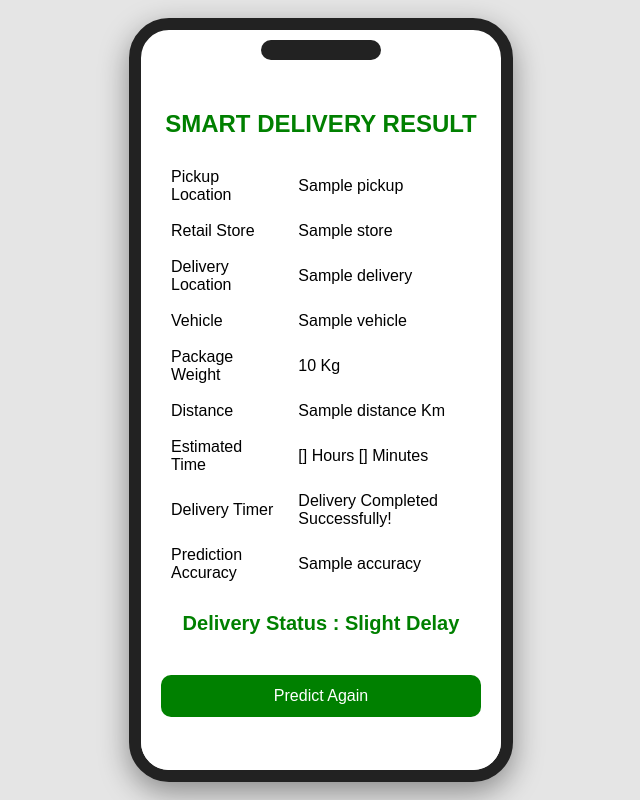
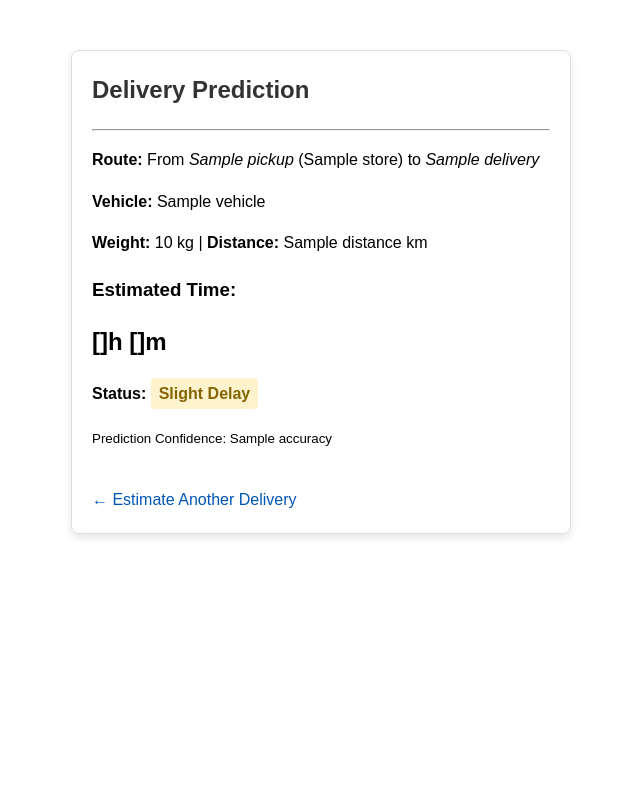
Before and after one commit to kavitha27c-droid/delivery-track, a Flask app: template templates/result.html in a window 1280 px wide. Shown: the whole page, without its empty margins (319-959 px from the left). Run offline with Flask 3, Linux system fonts and the light colour scheme; the template is opened without the code that fills it: most values are stand-ins (such as "Sample title", 1, 10 or a date in 2020).

Commit message:
Update result.html

```diff
--- a/templates/result.html
+++ b/templates/result.html
@@ -1,275 +1,49 @@
+<!DOCTYPE html>
+<html lang="en">
+<head>
+    <meta charset="UTF-8">
+    <meta name="viewport" content="width=device-width, initial-scale=1.0">
+    <title>Prediction Result</title>
+    <style>
+        body { font-family: Arial, sans-serif; margin: 50px auto; max-width: 500px; line-height: 1.6; }
+        .card { border: 1px solid #ddd; padding: 20px; border-radius: 8px; box-shadow: 0 4px 8px rgba(0,0,0,0.1); }
+        h2 { color: #333; margin-top: 0; }
+        .status { font-weight: bold; display: inline-block; padding: 3px 8px; border-radius: 4px; }
+        .on-time { background-color: #d4edda; color: #155724; }
+        .slight-delay { background-color: #fff3cd; color: #856404; }
+        .delayed { background-color: #f8d7da; color: #721c24; }
+        .back-btn { display: inline-block; margin-top: 20px; text-decoration: none; color: #0056b3; }
+        .back-btn:hover { text-decoration: underline; }
+    </style>
+</head>
+<body>
+    <div class="card">
+        <h2>Delivery Prediction</h2>
+        <hr>
 
+        <!-- Flask context injection -->
+        <p><strong>Route:</strong> From <em>{{ result.pickup }}</em> ({{ result.store }}) to <em>{{ result.delivery }}</em></p>
+        <p><strong>Vehicle:</strong> {{ result.vehicle }}</p>
+        <p><strong>Weight:</strong> {{ result.weight }} kg | <strong>Distance:</strong> {{ result.distance }} km</p>
 
-<!DOCTYPE html>
+        <h3>Estimated Time:</h3>
+        <p style="font-size: 24px; margin: 10px 0; font-weight: bold;">
+            {{ result.hours }}h {{ result.minutes }}m
+        </p>
 
-<html>
+        <!-- Jinja logic block to dynamically render status color -->
+        <p><strong>Status:</strong>
+            <span class="status
+                {% if result.status == 'On Time' %}on-time
+                {% elif result.status == 'Slight Delay' %}slight-delay
+                {% else %}delayed{% endif %}">
+                {{ result.status }}
+            </span>
+        </p>
+        <p><small>Prediction Confidence: {{ result.accuracy }}</small></p>
 
-<head>
-
-<title>Prediction Result</title>
-
-<style>
-
-body{
-    margin:0;
-    background:#e5e5e5;
-    display:flex;
-    justify-content:center;
-    align-items:center;
-    height:100vh;
-    font-family:Arial,sans-serif;
-}
-
-.phone{
-    width:360px;
-    height:740px;
-    background:#fff;
-    border:12px solid #222;
-    border-radius:40px;
-    overflow:hidden;
-    box-shadow:0 10px 30px rgba(0,0,0,0.4);
-    position:relative;
-}
-
-.phone::before{
-    content:"";
-    width:120px;
-    height:20px;
-    background:#222;
-    border-radius:20px;
-    position:absolute;
-    top:10px;
-    left:50%;
-    transform:translateX(-50%);
-}
-
-.box{
-    margin-top:40px;
-    padding:20px;
-    height:calc(100% - 40px);
-    overflow:auto;
-    box-sizing:border-box;
-    background:white;
-}
-
-h2{
-    text-align:center;
-    color:green;
-}
-
-table{
-    width:100%;
-}
-
-td{
-    padding:8px;
-}
-
-.status{
-    font-size:20px;
-    color:green;
-    font-weight:bold;
-    text-align:center;
-}
-
-button{
-    width:100%;
-    padding:12px;
-    margin-top:20px;
-    background:green;
-    color:white;
-    border:none;
-    border-radius:10px;
-    font-size:16px;
-    cursor:pointer;
-}
-h2{
-
-text-align:center;
-
-color:green;
-
-}
-
-table{
-
-width:100%;
-
-}
-
-td{
-
-padding:8px;
-
-}
-
-.status{
-
-font-size:20px;
-
-color:green;
-
-font-weight:bold;
-
-text-align:center;
-
-}
-
-button{
-
-width:100%;
-
-padding:12px;
-
-margin-top:20px;
-
-background:green;
-
-color:white;
-
-border:none;
-
-font-size:16px;
-
-cursor:pointer;
-
-}
-
-</style>
-
-</head>
-
-<body>
-
-<div class="phone">
-
-<div class="box">
-
-<h2>SMART DELIVERY RESULT</h2>
-
-<table>
-
-<tr>
-
-<td>Pickup Location</td>
-
-<td>{{result.pickup}}</td>
-
-</tr>
-
-<tr>
-
-<td>Retail Store</td>
-
-<td>{{result.store}}</td>
-
-</tr>
-
-<tr>
-
-<td>Delivery Location</td>
-
-<td>{{result.delivery}}</td>
-
-</tr>
-
-<tr>
-
-<td>Vehicle</td>
-
-<td>{{result.vehicle}}</td>
-
-</tr>
-
-<tr>
-
-<td>Package Weight</td>
-
-<td>{{result.weight}} Kg</td>
-
-</tr>
-
-<tr>
-
-<td>Distance</td>
-
-<td>{{result.distance}} Km</td>
-
-</tr>
-
-<tr>
-
-<td>Estimated Time</td>
-
-<td>{{result.hours}} Hours {{result.minutes}} Minutes</td>
-
-</tr>
-<tr>
-    <td>Delivery Timer</td>
-    <td>
-        <span id="timer"></span>
-    </td>
-</tr>
-<tr>
-
-<td>Prediction Accuracy</td>
-
-<td>{{result.accuracy}}</td>
-
-</tr>
-
-</table>
-
-<p class="status">
-
-Delivery Status : {{result.status}}
-
-</p>
-
-<form action="/">
-
-<button>
-
-Predict Again
-
-</button>
-
-</form>
-
-</div>
-
-</div>
-
-<script>
-
-let hours = {{ result.hours }};
-let minutes = {{ result.minutes }};
-
-let totalSeconds = (hours * 60 + minutes) * 60;
-
-function startTimer(){
-
-    let hrs = Math.floor(totalSeconds / 3600);
-    let mins = Math.floor((totalSeconds % 3600) / 60);
-    let secs = totalSeconds % 60;
-
-    document.getElementById("timer").innerHTML =
-        String(hrs).padStart(2,'0') + ":" +
-        String(mins).padStart(2,'0') + ":" +
-        String(secs).padStart(2,'0');
-
-    if(totalSeconds > 0){
-        totalSeconds--;
-        setTimeout(startTimer,1000);
-    } else {
-        document.getElementById("timer").innerHTML = "Delivery Completed Successfully!";
-    }
-}
-
-startTimer();
-
-</script>
-
+        <!-- Returns to the home template -->
+        <a href="/" class="back-btn">← Estimate Another Delivery</a>
+    </div>
 </body>
-
 </html>
```
